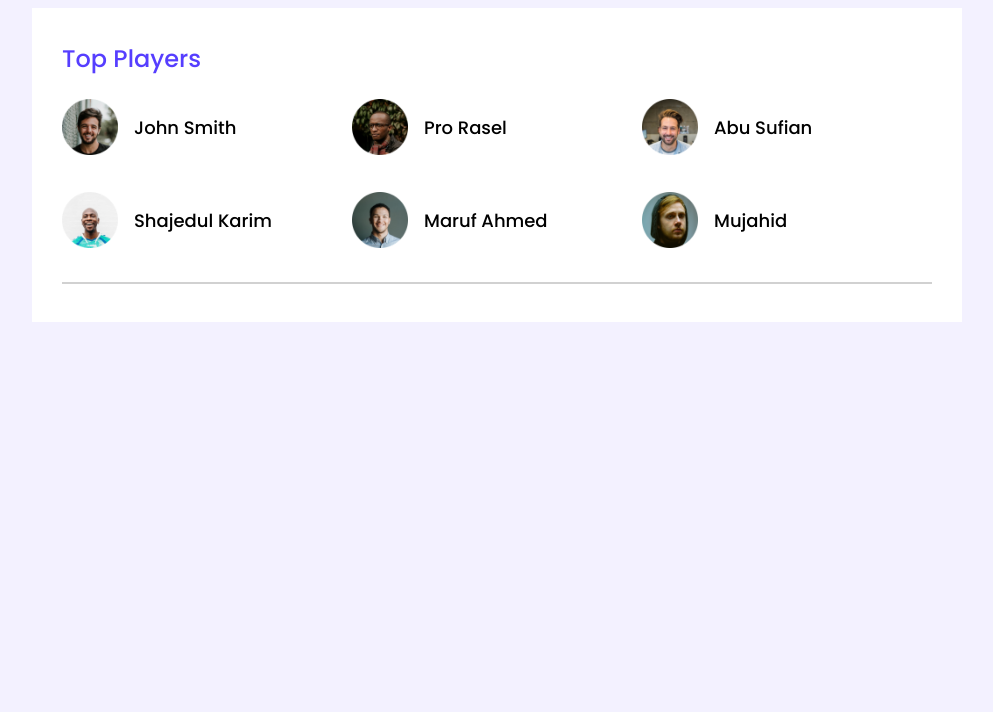
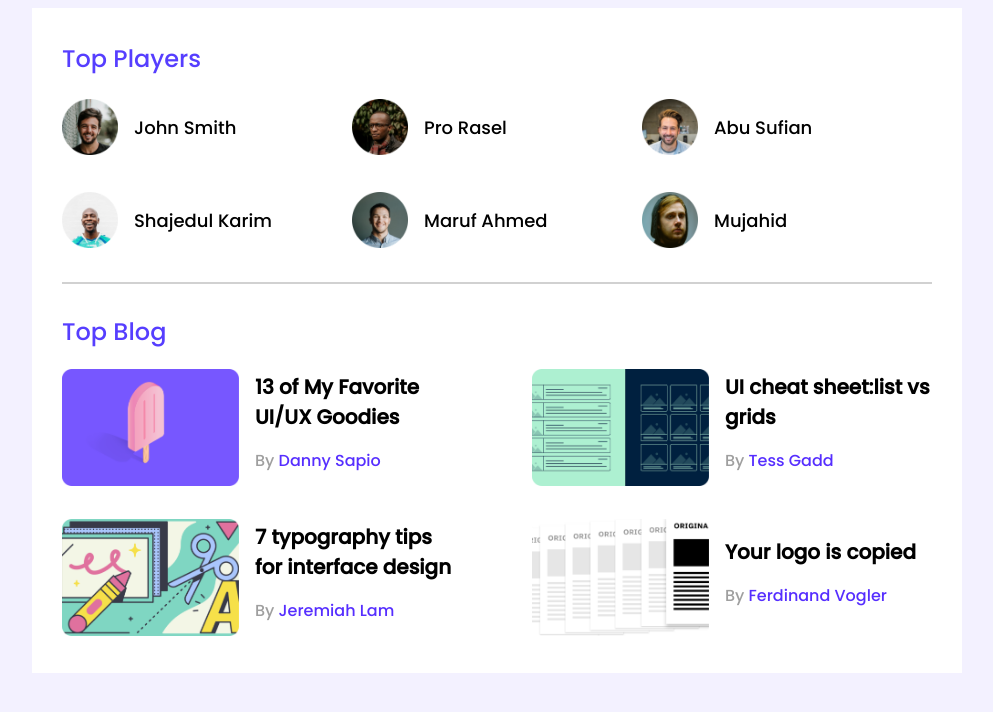
Before and after one commit to tarekmahmud207/leader.board-css3, a plain HTML site: page index.html in a window 1280 px wide. Shown: the whole page, without its empty margins (143-1136 px from the left). Drawn offline with Linux system fonts and the light colour scheme.

Commit message:
top players and top blogs area added

```diff
--- a/assets/css/style.css
+++ b/assets/css/style.css
@@ -55,5 +55,40 @@ main {
 
 hr {
     border: 1px solid #D1D1D1;
+    margin-bottom: 30px;
+}
 
+
+/* top blog style */
+
+.blogs {
+    display: grid;
+    /* grid-template-columns: repeat(2, 1fr); */
+    grid-template-columns: 400px 400px;
+    grid-column-gap: 70px;
+    grid-row-gap: 26px;
 }
+.blog {
+    display: flex;
+    align-items: center;
+}
+.blog-thumbnail img {
+    width: 177px;
+    height: 117px;
+}
+.blog-infos {
+    margin-left: 16px;
+}
+.blog-title {
+    font-size: 20px;
+    color: #000000;
+    margin: 0;
+}
+.blog-author {
+    font-size: 16px;
+    color: #9F9F9F;
+}
+.blog-author a {
+    color: #562EFF;
+    text-decoration: none;
+}
--- a/index.html
+++ b/index.html
@@ -47,6 +47,52 @@
                 </div>
             </div>
             <hr>
+            <div class="top-blogs">
+                <h2 class="section-title">Top Blog</h2>
+                <div class="blogs">
+                    <article class="blog">
+                        <div class="blog-thumbnail">
+                            <img src="assets/images/blogs/blog-1.png" alt="">
+                        </div>
+                        <div class="blog-infos">
+                            <h3 class="blog-title">13 of My Favorite UI/UX Goodies</h3>
+                            <p class="blog-author">By <a href="#">Danny Sapio</a>
+                            </p>
+                        </div>
+                    </article>
+                    <article class="blog">
+                        <div class="blog-thumbnail">
+                            <img src="assets/images/blogs/blog-2.png" alt="">
+                        </div>
+                        <div class="blog-infos">
+                            <h3 class="blog-title">UI cheat sheet:list vs grids</h3>
+                            <p class="blog-author">By <a href="#">Tess Gadd</a>
+                            </p>
+                        </div>
+                    </article>
+                    <article class="blog">
+                        <div class="blog-thumbnail">
+                            <img src="assets/images/blogs/blog-3.png" alt="">
+                        </div>
+                        <div class="blog-infos">
+                            <h3 class="blog-title">7 typography tips for interface design</h3>
+                            <p class="blog-author">By <a href="#">Jeremiah Lam</a>
+                            </p>
+                        </div>
+                    </article>
+                    <article class="blog">
+                        <div class="blog-thumbnail">
+                            <img src="assets/images/blogs/blog-4.png" alt="">
+                        </div>
+                        <div class="blog-infos">
+                            <h3 class="blog-title">Your logo is
+                                copied</h3>
+                            <p class="blog-author">By <a href="#">Ferdinand Vogler</a>
+                            </p>
+                        </div>
+                    </article>
+                </div>
+            </div>
         </section>
         <!-- top player & top blog section end -->
     </main>
```
